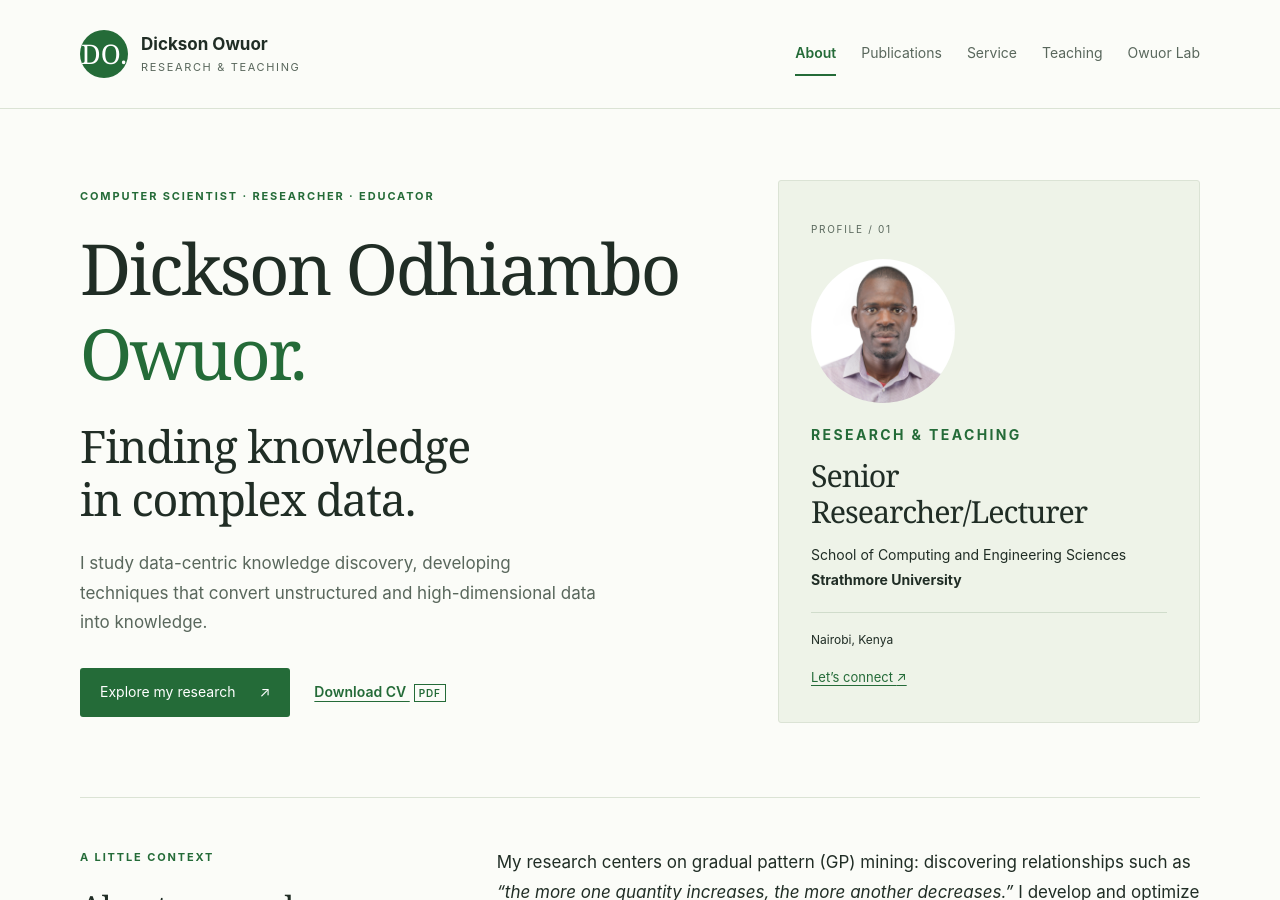
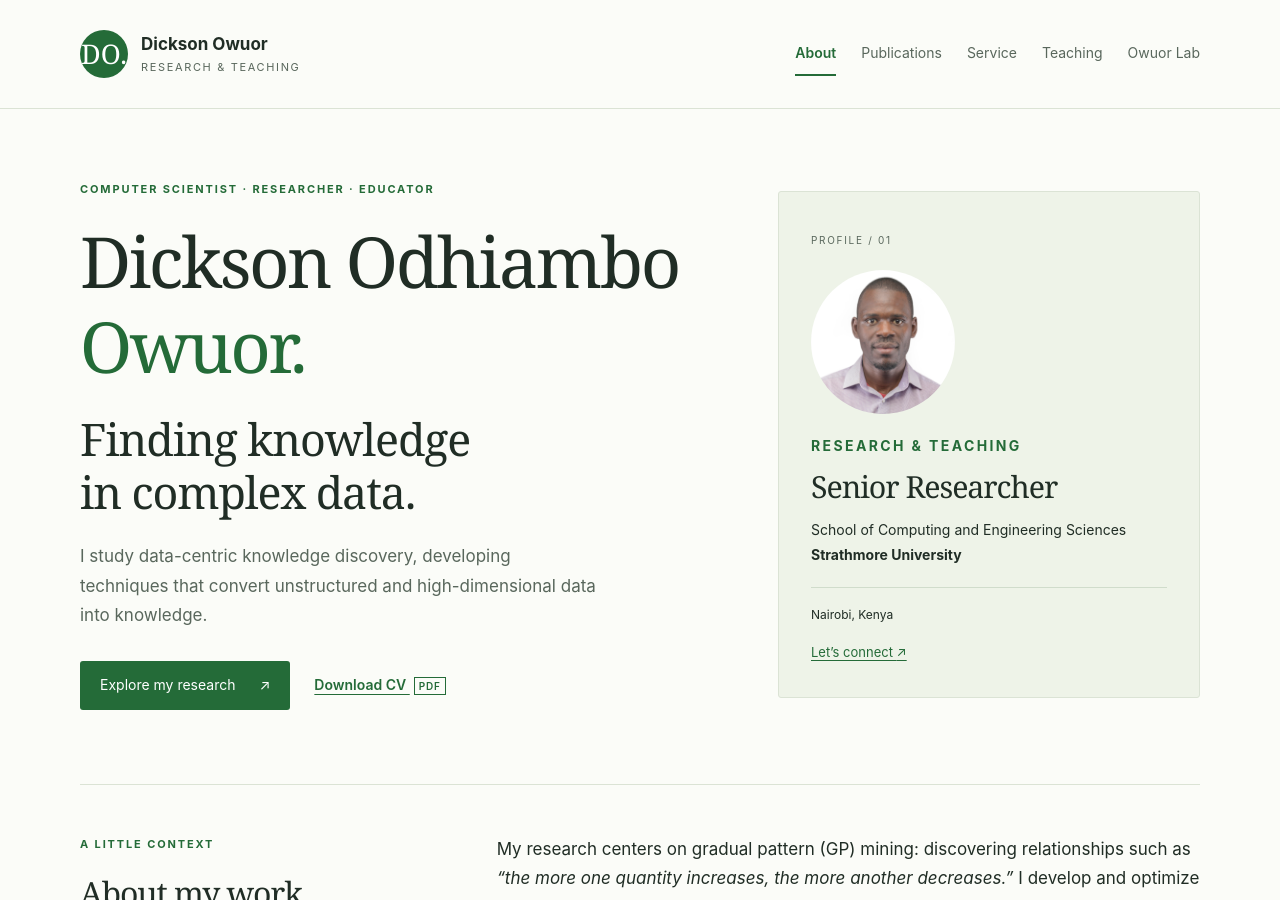
Before and after one commit to owuordickson/owuordickson.github.io, a Jekyll site: the page built from index.md, in a window 1280 px wide and 900 px high. Built offline with Jekyll 4.4.1, drawn with Linux system fonts in a browser that asks for light colours.

Commit message:
Change job title from Lecturer to Senior Researcher

```diff
--- a/index.md
+++ b/index.md
@@ -16,7 +16,7 @@ hero: true
     <span class="note-index">PROFILE / 01</span>
     <img class="profile-photo" src="{{ '/assets/images/owuor.jpg' | relative_url }}" alt="Dickson Odhiambo Owuor" width="600" height="600">
     <p class="eyebrow">Research & teaching</p>
-    <h2>Senior Researcher/Lecturer</h2>
+    <h2>Senior Researcher</h2>
     <p>School of Computing and Engineering Sciences<br><strong>Strathmore University</strong></p>
     <p class="location">Nairobi, Kenya</p>
     <a href="mailto:{{ site.email }}">Let’s connect <span aria-hidden="true">↗</span></a>
```
